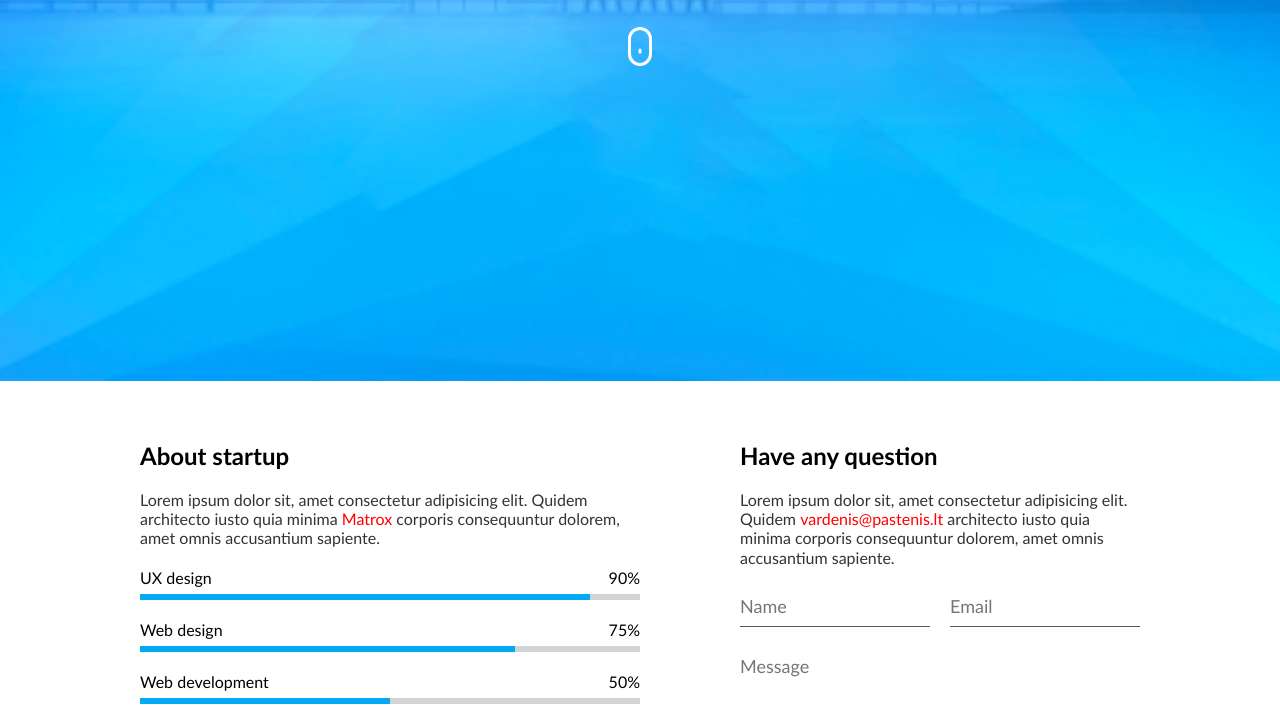
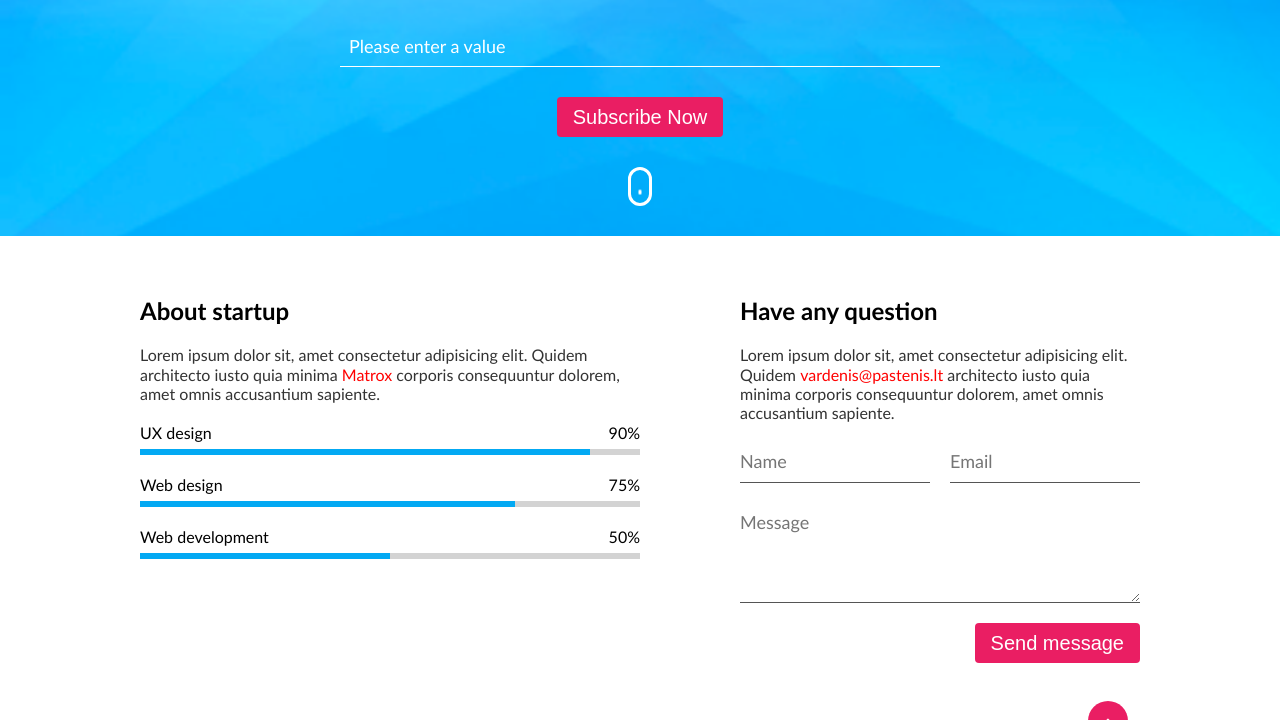
Before and after one commit to MariusKuria/Class-project-with-teacher-Coming-soon, a website: page index.html in a window 1280 px wide. Shown: the part 419-1139 px from the top of the page. Drawn offline with Linux system fonts and the light colour scheme.

Commit message:
accomplished

```diff
--- a/css/components/button.css
+++ b/css/components/button.css
@@ -1,4 +1,4 @@
-.btn {
+.btn, .form-up > .btn {
     padding: 0.5em 0.8em;
     text-decoration: none;
     text-align: center;
--- a/css/components/form.css
+++ b/css/components/form.css
@@ -26,6 +26,28 @@
     resize: vertical;
 }
 
+.short-row > .form-up {
+    display: flex;
+    flex-direction: column;
+    gap: 40px;
+}
+
+.sub-input {
+    width: 100%;
+    padding: 0.5em;
+    color: #555;
+    font-family: 'Gill Sans', 'Gill Sans MT', Calibri, 'Trebuchet MS', sans-serif;
+    font-size: 18px;
+    line-height: 1.2em;
+    border: none;
+    border-bottom: 1px solid #fff;
+    background: local;
+}
+.sub-input::placeholder {
+    color: #fff;
+}
+
+
 @media (max-width: 1100px) {
     .form > input {
         width: 100%;
--- a/css/pages/home.css
+++ b/css/pages/home.css
@@ -16,7 +16,7 @@
 
 /* hero */
 .hero {
-    min-height: 100vh;
+    min-height: 60vh;
     padding-bottom: 30px;
     background-image: url(../../images/perdaryta.png);
     background-position: center;
--- a/index.html
+++ b/index.html
@@ -62,7 +62,11 @@
             <div class="value">39</div>
             <div class="label">Seconds</div>
           </div>
+          <input class="sub-input" type="text" placeholder="Please enter a value" value="" />
         </div>
+        <form class="form-up">
+          <button type="submit" class="btn">Subscribe Now</button>
+        </form>
         <div class="mouse"></div>
       </div>
     </section>
```
